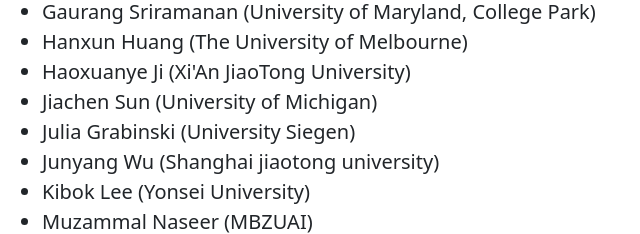
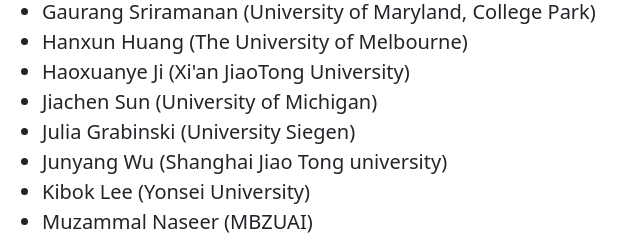
Before and after one commit to cvpr24-edge-personal/cvpr24-edge.github.io, a plain HTML site: page index.html in a window 1280 px wide. Shown: the part 4619-4853 px from the top of the page, 72-712 px from the left. Drawn offline with nearby package versions, Linux system fonts and the light colour scheme.

Commit message:
typo fix

```diff
--- a/index.html
+++ b/index.html
@@ -227,7 +227,7 @@
         <img class="rounded-circle" width="auto" height="200" src="https://scholar.googleusercontent.com/citations?view_op=medium_photo&user=FmwvCGAAAAAJ&citpid=14"><rect width="100%" height="100%"></rect></img>
         <h3 class="fw-normal">Mikel Rodriguez</h3>
         </a>
-        <p style="color:grey">Deepmind</p>
+        <p style="color:grey">DeepMind</p>
       </div><!-- /div -->
 
       <div class="col">
@@ -500,10 +500,10 @@
 <li>Emily Diana (University of Pennsylvania)</li>
 <li>Gaurang Sriramanan (University of Maryland, College Park)</li>
 <li>Hanxun Huang (The University of Melbourne)</li>
-<li>Haoxuanye Ji (Xi'An JiaoTong University)</li>
+<li>Haoxuanye Ji (Xi'an JiaoTong University)</li>
 <li>Jiachen Sun (University of Michigan)</li>
 <li>Julia Grabinski (University Siegen)</li>
-<li>Junyang Wu (Shanghai jiaotong university)</li>
+<li>Junyang Wu (Shanghai Jiao Tong university)</li>
 <li>Kibok Lee (Yonsei University)</li>
 <li>Muzammal Naseer (MBZUAI)</li>
 <li>Pengliang Ji (Beihang University)</li>
```
